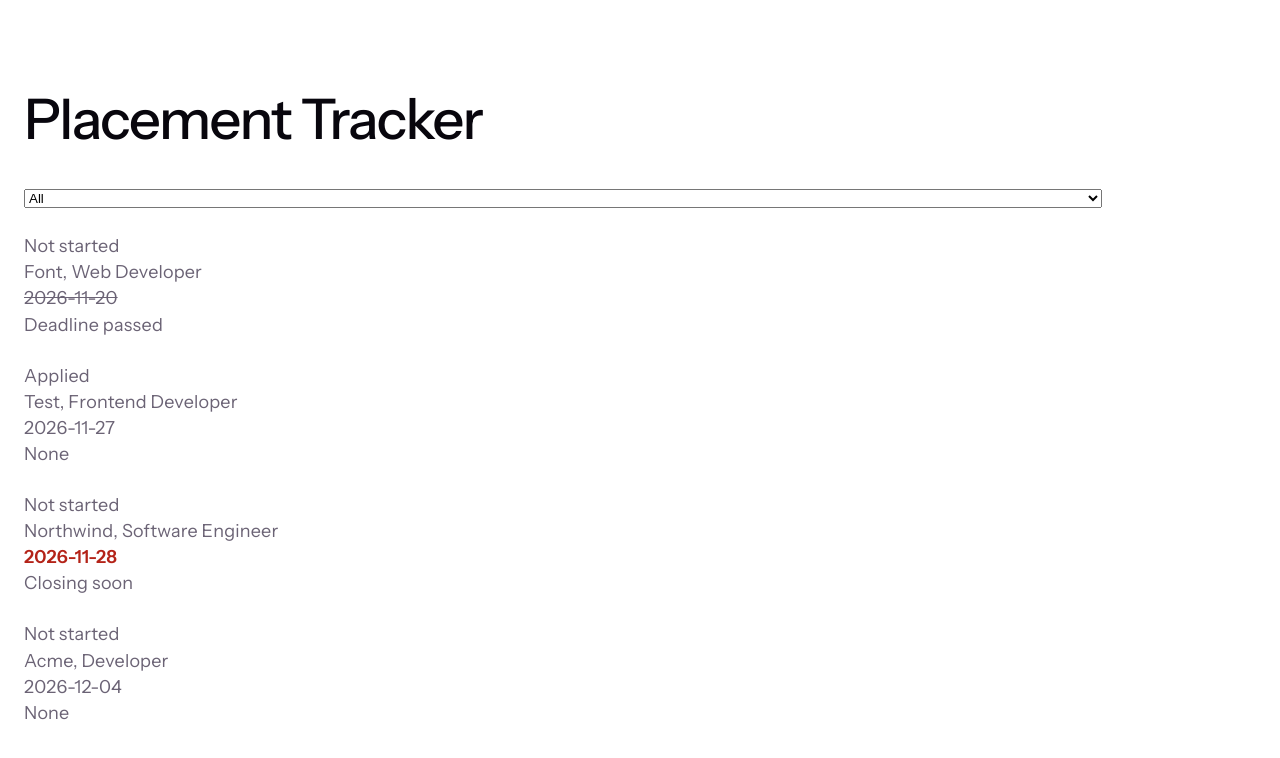
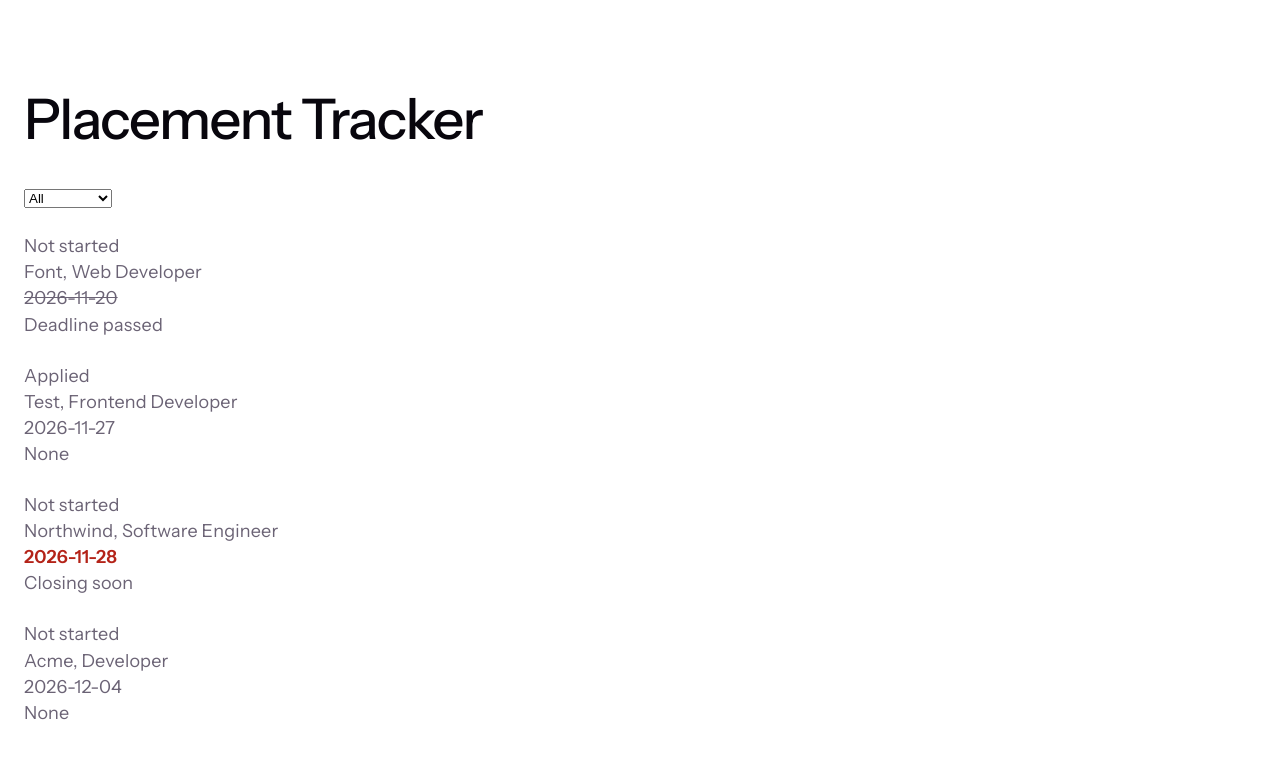
Before and after one commit to MutindaMutio/Placement-Tracker, a React (Vite) app in the folder client/: page / in a window 1280 px wide. Shown: the top 758 px of the page. Built offline with nearby package versions, Linux system fonts and the light colour scheme.

Commit message:
Add select rule to App.css so the status dropdown keeps its own width

```diff
--- a/client/src/App.css
+++ b/client/src/App.css
@@ -19,3 +19,7 @@
 [data-urgency="Deadline passed"] {
   text-decoration: line-through;
 }
+
+select {
+  align-self: flex-start;
+}
```
